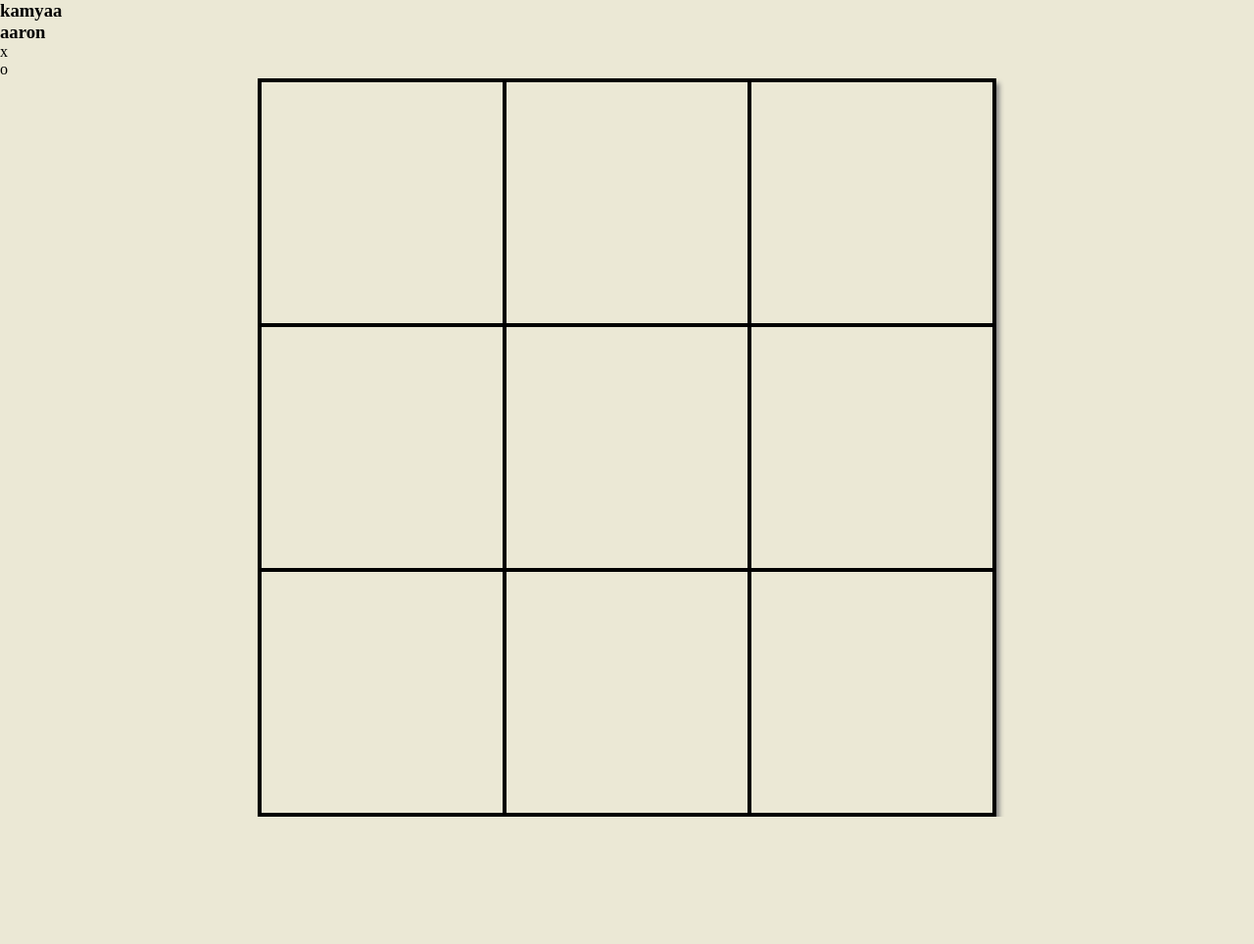
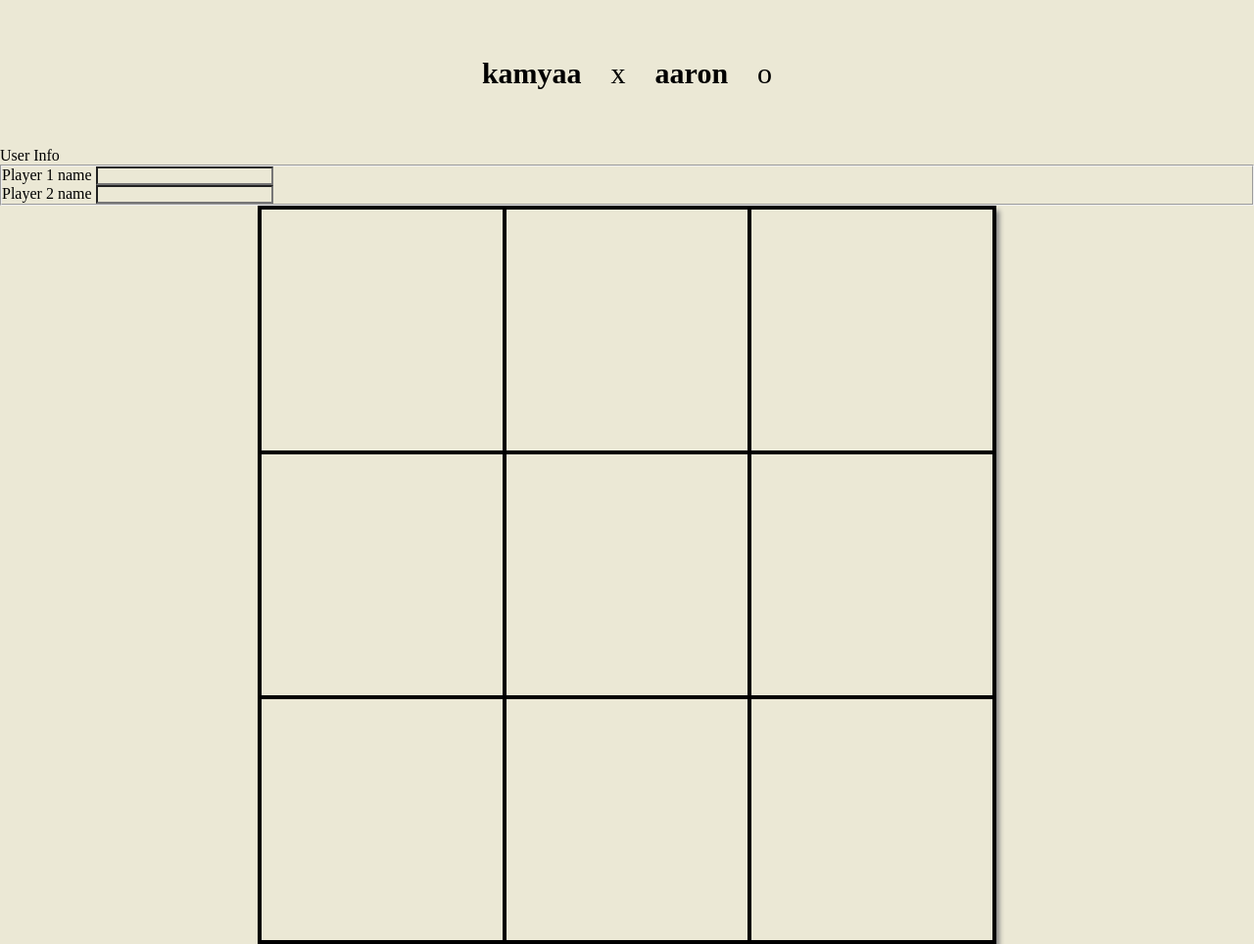
Before and after one commit to aaronlrv/tic-tac-toe, a plain HTML site: page index.html in a window 1280 px wide. Shown: the whole page at 98% size. Before the commit the page ends 834 px from the top, so only its background shows below. Drawn offline with Linux system fonts and the light colour scheme.

Commit message:
Add a form for player names

```diff
--- a/index.html
+++ b/index.html
@@ -12,12 +12,26 @@
     <header>
         <div class="playerDetails">
             <h3 class="player"></h3>
+            <p class="choice"></p>
             <h3 class="player2"></h3>
-            <p class="choice"></p>
             <p class="choice2"></p>
         </div>
     </header>
     <main>
+        <form>
+            <legend>User Info</legend>
+            <fieldset>
+                <div class="name">
+                    <label for="name">Player 1 name</label>
+                    <input type="text" name="name" id="name">
+                </div>
+                <div class="name2">
+                    <label for="name2">Player 2 name</label>
+                    <input type="text" name="name2" id="name2">
+                </div>
+            </fieldset>
+        </form>
+
         <div class="container">
         <div class="grid">
             <div data-index="1-1" class="cell"></div>
--- a/style.css
+++ b/style.css
@@ -31,3 +31,17 @@
 
 
 }
+
+.playerDetails{
+    height: 150px;
+    display: flex;
+    justify-content: center;
+    align-items: center;
+    flex-direction: row;
+    gap: 30px;
+}
+
+h3, p{
+    font-size: 30px;
+    color: black;
+}
```
